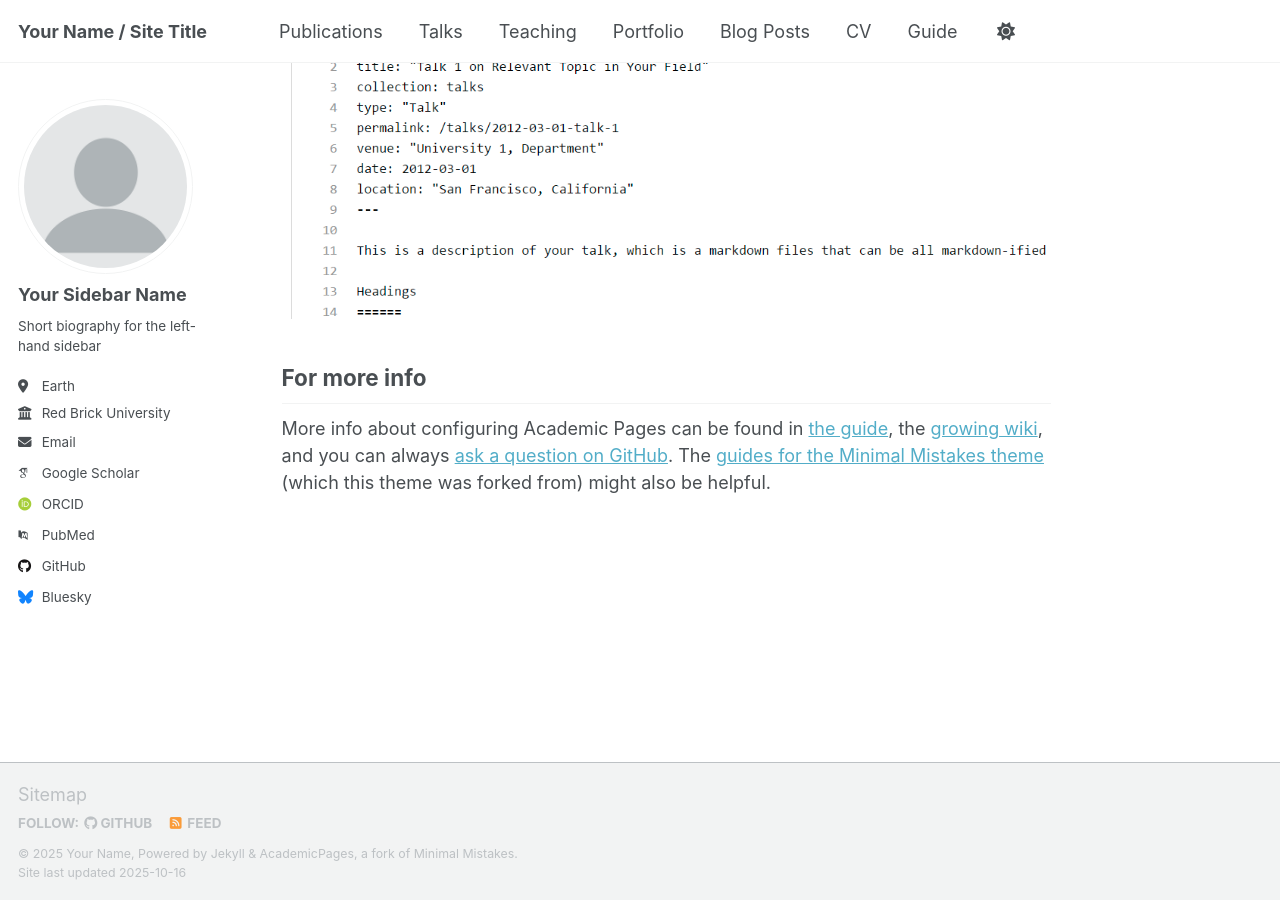
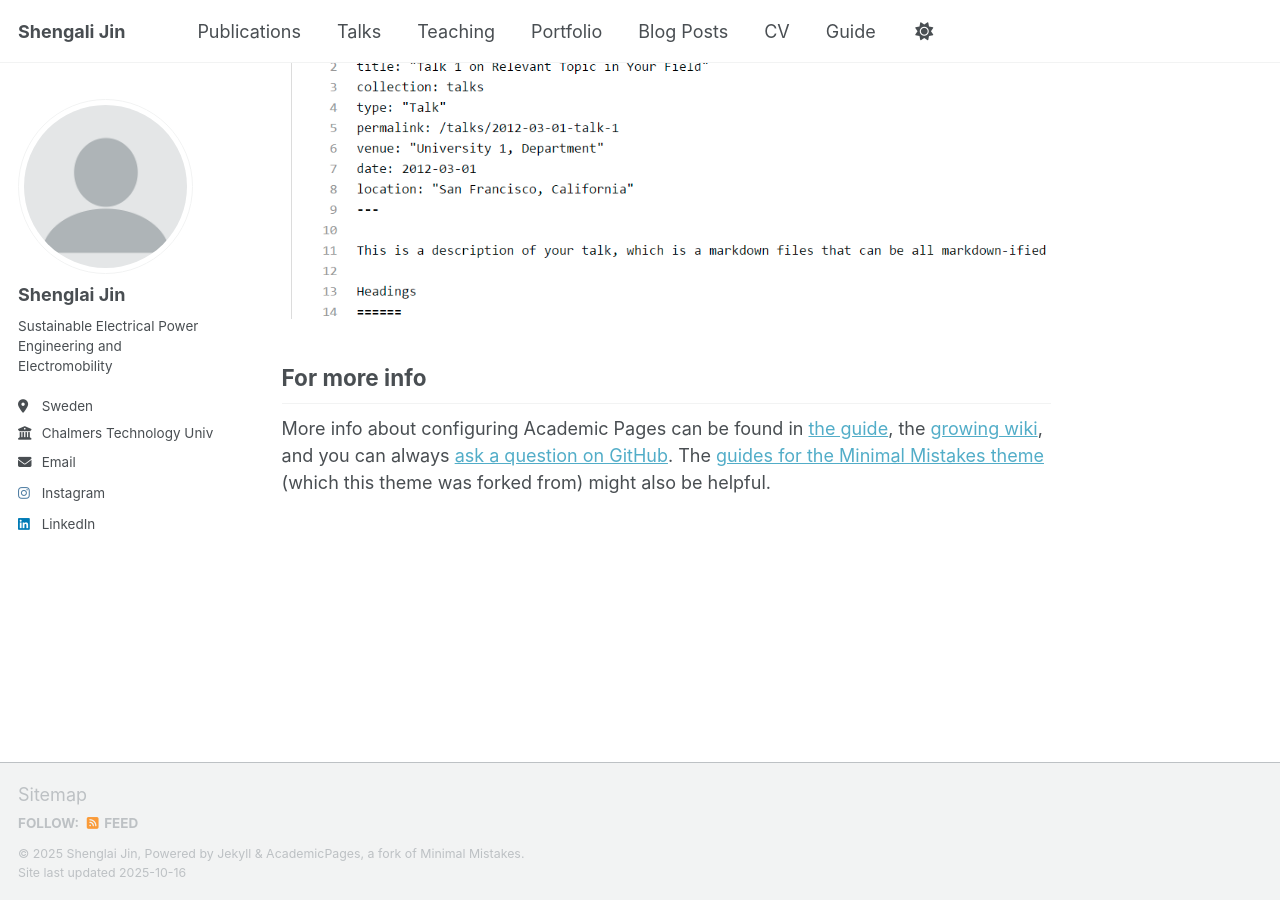
Before and after one commit to shenglaijin1999/shenglaijin1999.github.io, a Jekyll site: the page built from _pages/about.md, in a window 1280 px wide and 900 px high, scrolled down 2880 px. Built offline with Jekyll 4.4.1, drawn with Linux system fonts in a browser that asks for light colours; some web fonts are replaced; a script that is not in the unit is left out.

Commit message:
Update _config.yml

```diff
--- a/_config.yml
+++ b/_config.yml
@@ -9,14 +9,14 @@
 # Basic Site Settings
 locale                   : "en-US"
 site_theme               : "default" # Currently available options are "default", "air"
-title                    : "Your Name / Site Title"
+title                    : "Shengali Jin"
 title_separator          : "-"
-name                     : &name "Your Name"
-description              : &description "Your Name's academic portfolio"   # Update this with a general description of your site, this is the default if not overridden by a page
-url                      : https://academicpages.github.io # The base hostname & protocol for your site e.g. "https://[your GitHub username].github.io",
+name                     : &name "Shenglai Jin"
+description              : &description "Master of Science"   # Update this with a general description of your site, this is the default if not overridden by a page
+url                      : https://shenglaijin1999.github.io # The base hostname & protocol for your site e.g. "https://[your GitHub username].github.io",
                                                            # or if you already have some other page hosted on Github then use "https://[your GitHub username].github.io/[Your Repo Name]"
 baseurl                  : "" # the subpath of your site, e.g. "/blog"
-repository               : "academicpages/academicpages.github.io"
+repository               : "shenglaijin1999/shenglaijin1999.github.io"
 
 # Site Author - The following control what appear as part of the author content on the side bar.
 #               If a field is blank the icon and link will not appear, otherwise it will be shown.
@@ -24,23 +24,23 @@ repository               : "academicpages/academicpages.github.io"
 author:
   # Biographic information
   avatar           : "profile.png"
-  name             : "Your Sidebar Name"
+  name             : "Shenglai Jin"
   pronouns         : # example: "she/her"
-  bio              : "Short biography for the left-hand sidebar"
-  location         : "Earth"
-  employer         : "Red Brick University"
+  bio              : "Sustainable Electrical Power Engineering and Electromobility"
+  location         : "Sweden"
+  employer         : "Chalmers Technology University"
   uri              : # URL
-  email            : "none@example.org"
+  email            : "shenglai.jin@outlook.com"
 
   # Academic websites
   academia         : # URL
   arxiv            : # URL - Update with the correct link to your profile
-  googlescholar    : "https://scholar.google.com/citations?user=PS_CX0AAAAAJ"
+  googlescholar    : #"https://scholar.google.com/citations?user=PS_CX0AAAAAJ"
   inspire-hep      : # URL
   impactstory      : # URL
-  orcid            : "http://orcid.org/yourorcidurl"
+  orcid            : #"http://orcid.org/yourorcidurl"
   semantic         : # URL
-  pubmed           : "https://www.ncbi.nlm.nih.gov/pubmed/?term=john+snow"
+  pubmed           : #"https://www.ncbi.nlm.nih.gov/pubmed/?term=john+snow"
   researchgate     : # URL
   scopus           : # URL
 
@@ -48,22 +48,22 @@ author:
   bitbucket        : # Username - Update with your username on the site
   codepen          : # Username
   dribbble         : # Username
-  github           : "academicpages"
+  github           : #"academicpages"
   kaggle           : # Username
   stackoverflow    : # User number or user number and name (i.e., use "1" or "1/jeff-atwood")
 
   # Social media
   artstation       : # Username
-  bluesky          : "bsky.app" # Replace this with you Bluesky username
+  bluesky          : #"bsky.app" # Replace this with you Bluesky username
   facebook         : # Username
   flickr           : # Username
   foursquare       : # Username
   goodreads        : # Username
   google_plus      : # Username
   keybase          : # Username
-  instagram        : # Username
+  instagram        : "jinshenglaij"
   lastfm           : # Username
-  linkedin         : # Username
+  linkedin         : "shenglai-jin-07654929b"
   mastodon         : # URL
   medium           : # URL
   pinterest        : # Username
```
